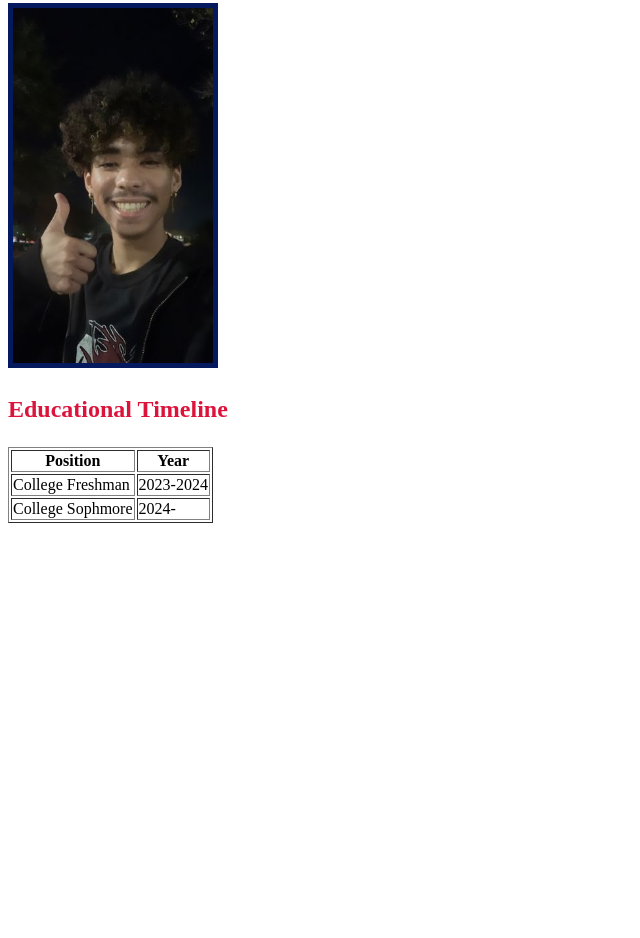
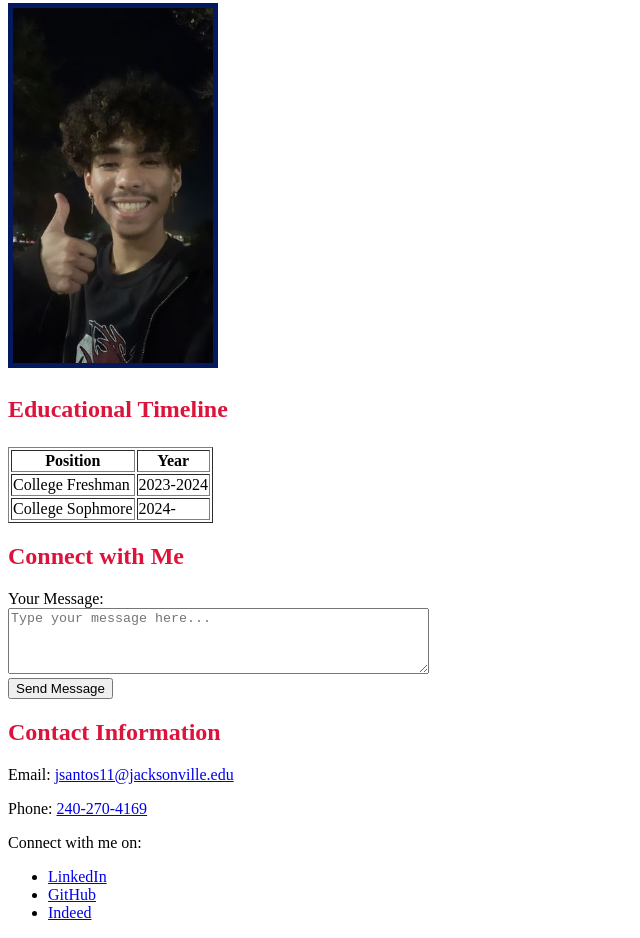
Before and after one commit to Jaiden-S1/Personal_Professional_Website, a plain HTML site: page index.html in a window 1280 px wide. Shown: the part 1005-1943 px from the top of the page, without its empty margins (0-640 px from the left). Before the commit the page ends 1536 px from the top, so only its background shows below. Drawn offline with Linux system fonts and the light colour scheme; files whose address does not match are found by name.

Commit message:
Update index.html

```diff
--- a/index.html
+++ b/index.html
@@ -94,5 +94,32 @@
   </tr>
   </table>
   </div>
+<div>
+<div>
+    <h2 style="color:crimson;">Connect with Me</h2>
+    <form action="#" method="post">
+        <label for="message">Your Message:</label><br>
+        <textarea id="message" name="message" rows="4" cols="50" placeholder="Type your message here..."></textarea><br>
+        <input type="submit" value="Send Message">
+    </form>
+</div>
+
+<div>
+    <h2 style="color:crimson;">Contact Information</h2>
+    <p>Email: <a href="mailto:jsantos11@jacksonville.edu">jsantos11@jacksonville.edu</a></p>
+    <p>Phone: <a href="tel:2402704169">240-270-4169</a></p>
+    <p>Connect with me on:</p>
+    <ul>
+        <li><a href="https://www.linkedin.com/in/jaiden-santos-57705a303/" target="_blank">LinkedIn</a></li>
+        <li><a href="https://github.com/Jaiden-S1/PortfolioHTML1" target="_blank">GitHub</a></li>
+        <li><a href="https://profile.indeed.com/?hl=en_US&co=US&from=gnav-jobseeker-profile--profile-one-frontend" target="_blank">Indeed</a></li>
+    </ul>
+</div>
+
+
+
+
+</div>
+
 </body>
 </html>
```
